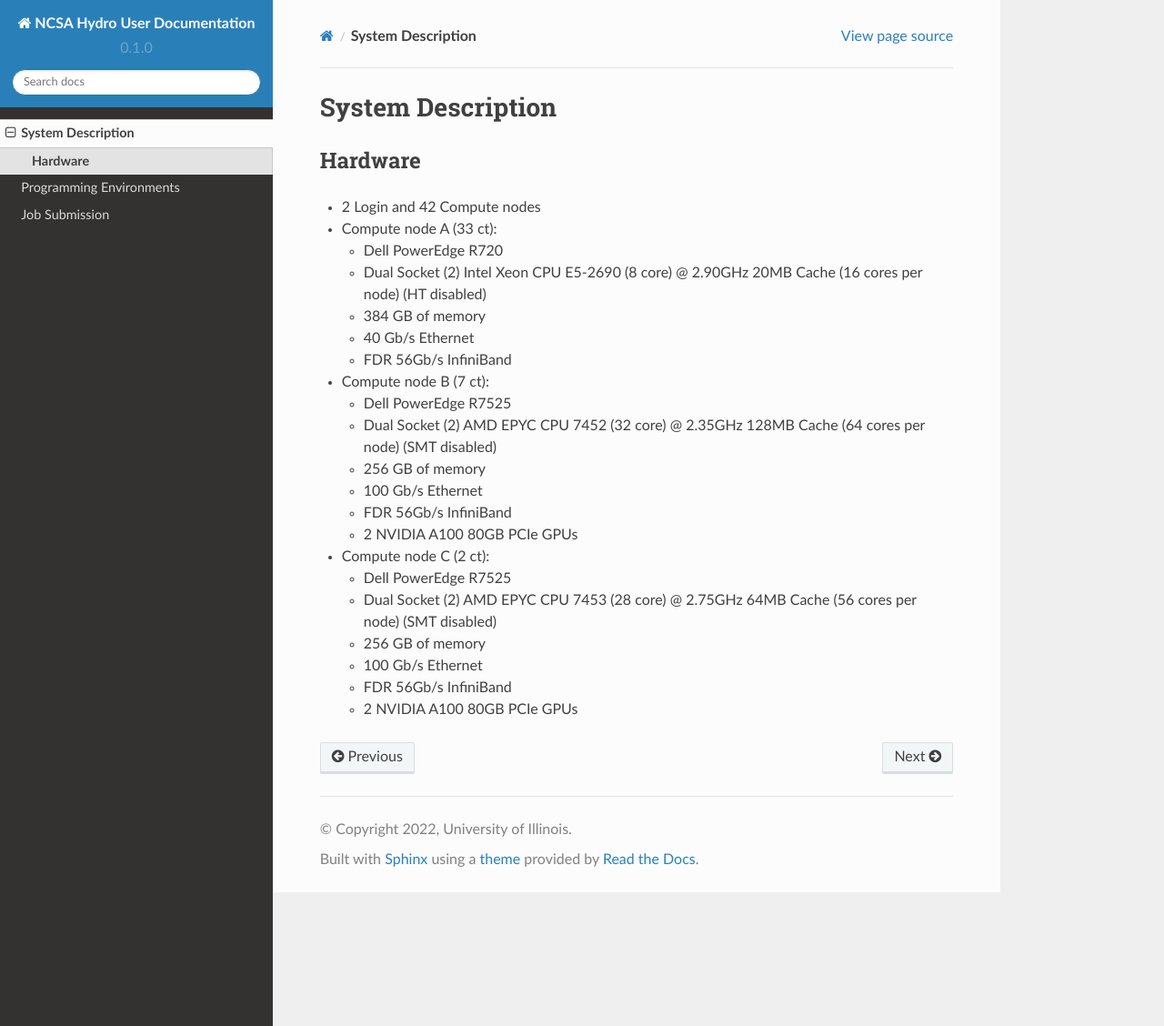
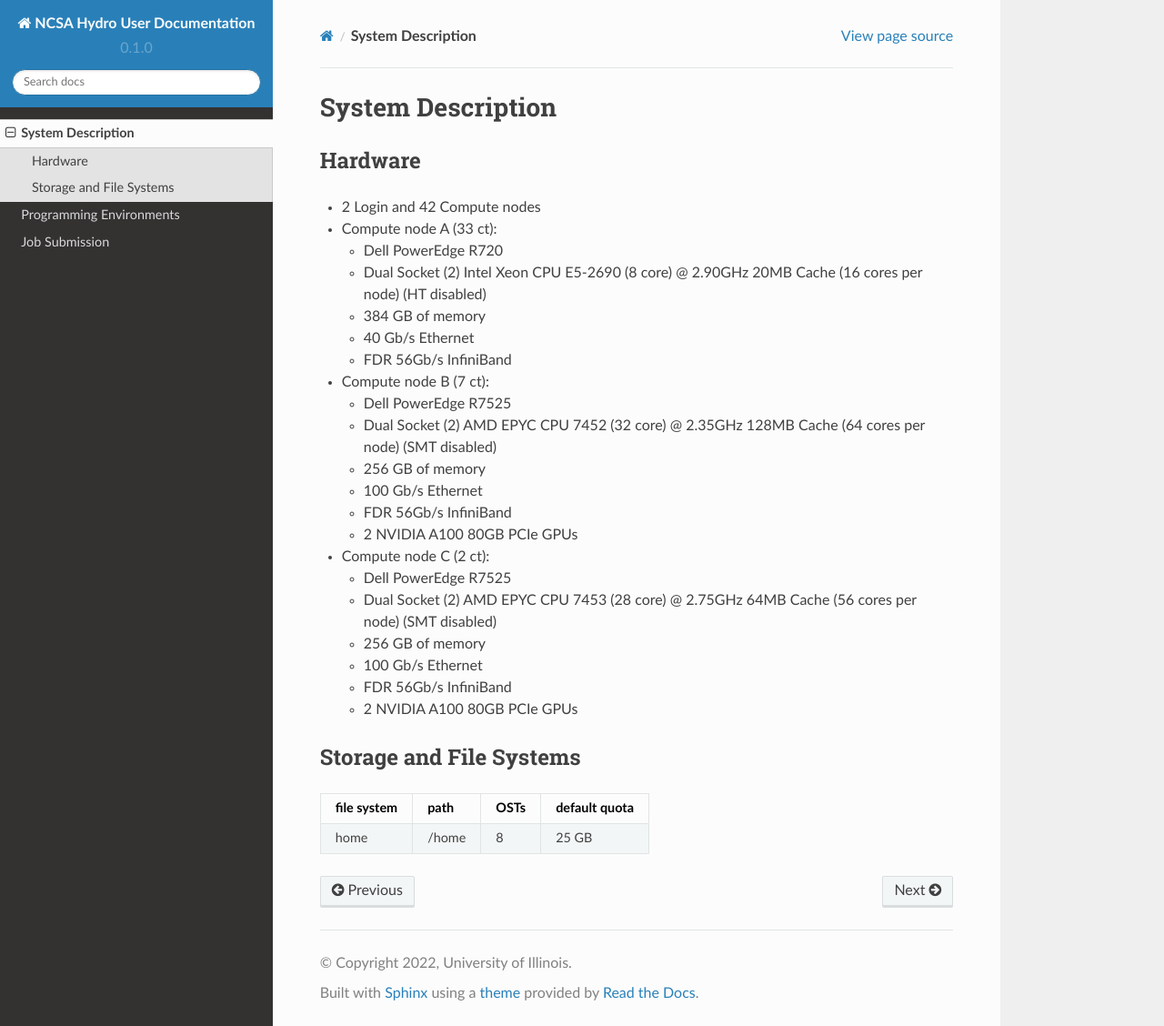
Before and after one commit to ncsa/hydro_documentation, a Sphinx documentation site: the page built from docs/source/system_description.rst, in a window 1280 px wide and 1128 px high. Shown: the whole window at 91% size. Built offline with Sphinx 7.4.7 and the Read the Docs theme 2.0.0, drawn with Linux system fonts in a browser that asks for light colours; pages that are not in the unit, such as notebooks, are missing from menus.

Commit message:
prelim file system table
Preliminary file system table for Albert to fill out.

```diff
--- a/docs/source/system_description.rst
+++ b/docs/source/system_description.rst
@@ -1,7 +1,7 @@
 **System Description**
 ==========================
 
-**Hardware**
+Hardware
 -------------
 
 -  2 Login and 42 Compute nodes
@@ -33,3 +33,12 @@
    -  100 Gb/s Ethernet
    -  FDR 56Gb/s InfiniBand
    -  2 NVIDIA A100 80GB PCIe GPUs
+
+Storage and File Systems
+-------------------------
+
+============  =======  =========  =============
+file system   path     OSTs       default quota
+============  =======  =========  =============
+home          /home    8          25 GB
+============  =======  =========  =============
```
